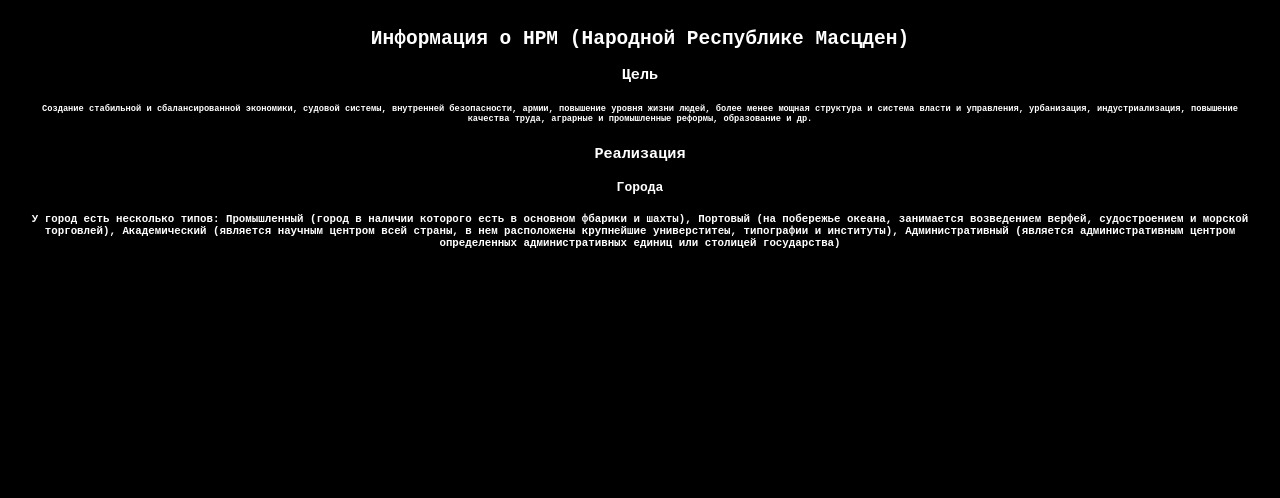
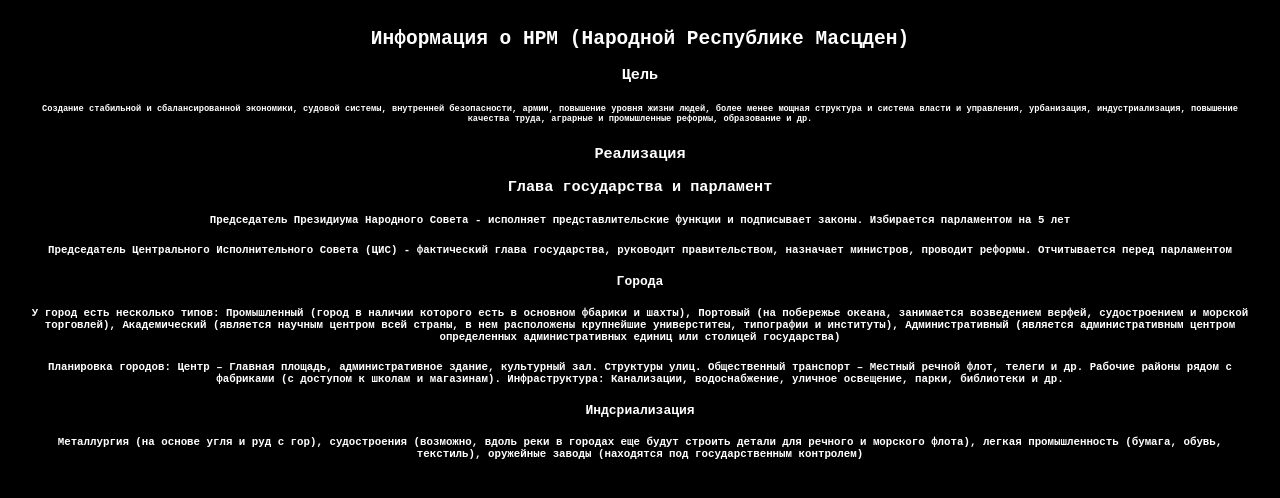
Before and after one commit to qwery349/nrm, a plain HTML site: page index.html in a window 1280 px wide. Drawn offline with Linux system fonts and the light colour scheme.

Commit message:
Update index.html

```diff
--- a/index.html
+++ b/index.html
@@ -4,10 +4,17 @@
   <center>
     <h2>Информация о НРМ (Народной Республике Масцден)</h2>
     <h3>Цель</h3>
-    <h6>Создание стабильной и сбалансированной экономики, судовой системы, внутренней безопасности, армии, повышение уровня жизни людей, более менее мощная структура и система власти и управления, урбанизация, индустриализация, повышение качества труда, аграрные и промышленные реформы, образование и др.</h6>
+      <h6>Создание стабильной и сбалансированной экономики, судовой системы, внутренней безопасности, армии, повышение уровня жизни людей, более менее мощная структура и система власти и управления, урбанизация, индустриализация, повышение качества труда, аграрные и промышленные реформы, образование и др.</h6>
     <h3>Реализация</h3>
+    <h3>Глава государства и парламент</h3>
+    <h5>Председатель Президиума Народного Совета - исполняет представлительские функции и подписывает законы. Избирается парламентом на 5 лет</h5>
+    <h5>Председатель Центрального Исполнительного Совета (ЦИС) - фактический глава государства, руководит правительством, назначает министров, проводит реформы. Отчитывается перед парламентом</h5>
     <h4>Города</h4>
-    <h5>У город есть несколько типов: Промышленный (город в наличии которого есть в основном фбарики и шахты), Портовый (на побережье океана, занимается возведением верфей, судостроением и морской торговлей), Академический (является научным центром всей страны, в нем расположены крупнейшие универститеы, типографии и институты), Административный (является административным центром определенных административных единиц или столицей государства)</h5>
+      <h5>У город есть несколько типов: Промышленный (город в наличии которого есть в основном фбарики и шахты), Портовый (на побережье океана, занимается возведением верфей, судостроением и морской торговлей), Академический (является научным центром всей страны, в нем расположены крупнейшие универститеы, типографии и институты), Административный (является административным центром определенных административных единиц или столицей государства)</h5>
+      <h5>Планировка городов: Центр – Главная площадь, административное здание, культурный зал. Структуры улиц. Общественный транспорт – Местный речной флот, телеги и др. Рабочие районы рядом с фабриками (с доступом к школам и магазинам). Инфраструктура: Канализации, водоснабжение, уличное освещение, парки, библиотеки и др.</h5>
+    <h4>Индсриализация</h4>
+      <h5>Металлургия (на основе угля и руд с гор), судостроения (возможно, вдоль реки в городах еще будут строить детали для речного и морского флота), легкая промышленность (бумага, обувь, текстиль), оружейные заводы (находятся под государственным контролем)</h5>
+      <h5></h5>
   </center>
 </body>
 
```
